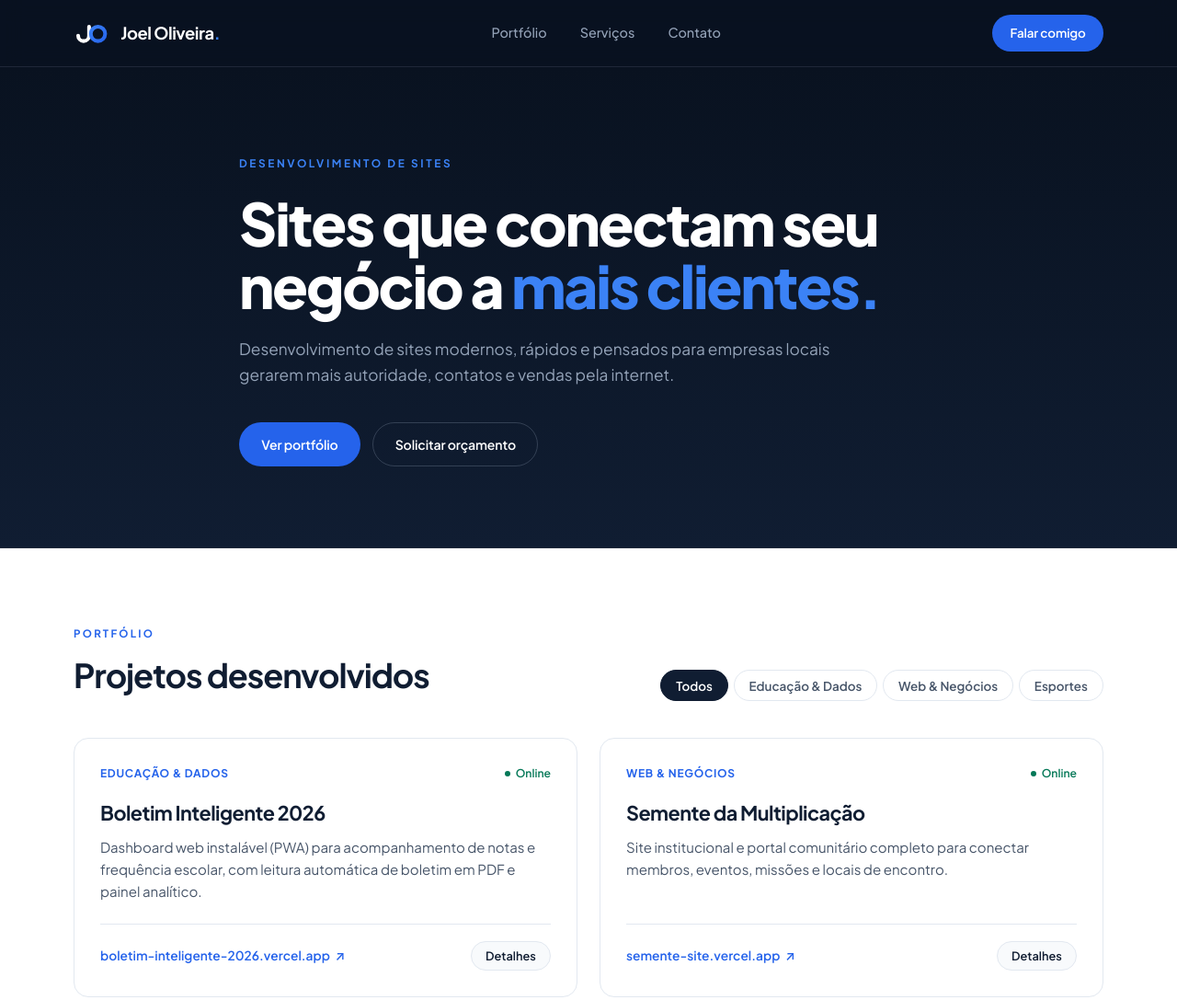
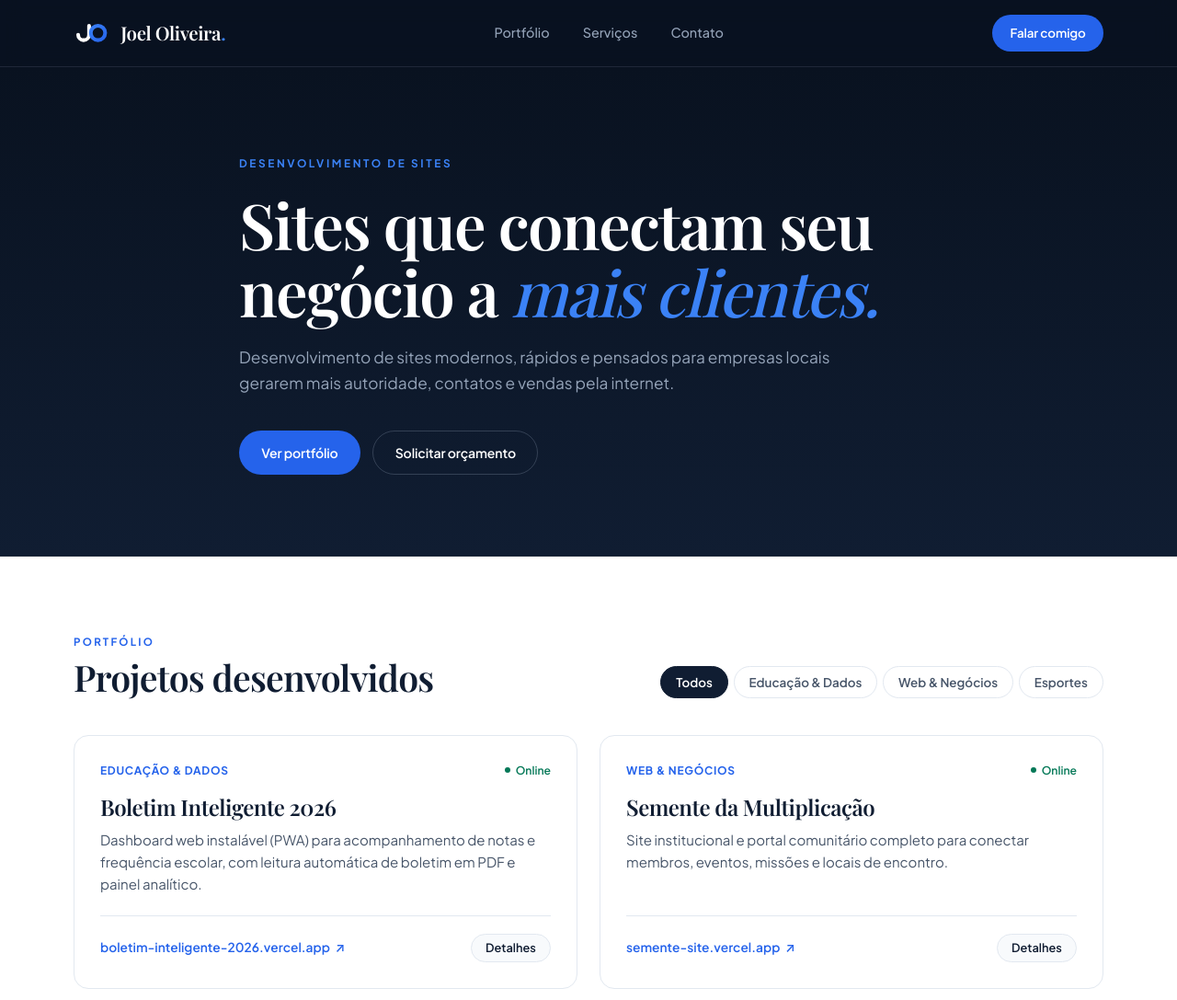
Before and after one commit to joeloliveira123/portfolio, a plain HTML site: page index.html in a window 1280 px wide. Shown: the top 1087 px of the page at 92% size. Drawn offline with nearby package versions, Linux system fonts and the light colour scheme; a web font is replaced by a local one.

Commit message:
style: aplica tipografia editorial elegante (Playfair Display + Plus Jakarta Sans)

```diff
--- a/index.html
+++ b/index.html
@@ -11,7 +11,7 @@
     <link rel="preconnect" href="https://fonts.googleapis.com" />
     <link rel="preconnect" href="https://fonts.gstatic.com" crossorigin />
     <link
-      href="https://fonts.googleapis.com/css2?family=Plus+Jakarta+Sans:wght@400;500;600;700;800&display=swap"
+      href="https://fonts.googleapis.com/css2?family=Playfair+Display:ital,wght@0,500;0,600;0,700;1,500;1,600&family=Plus+Jakarta+Sans:wght@400;500;600;700&display=swap"
       rel="stylesheet"
     />
     <link rel="stylesheet" href="styles.css" />
@@ -55,7 +55,7 @@
         <div class="container hero-inner">
           <p class="hero-eyebrow">DESENVOLVIMENTO DE SITES</p>
           <h1 class="hero-title">
-            Sites que conectam seu negócio a <span class="text-accent">mais clientes.</span>
+            Sites que conectam seu negócio a <em class="text-accent">mais clientes.</em>
           </h1>
           <p class="hero-lead">
             Desenvolvimento de sites modernos, rápidos e pensados para empresas locais gerarem
--- a/styles.css
+++ b/styles.css
@@ -12,6 +12,7 @@
   --radius-sm: 8px;
   --radius-md: 12px;
   --radius-lg: 16px;
+  --font-display: "Playfair Display", Georgia, serif;
   --font-sans: "Plus Jakarta Sans", system-ui, -apple-system, sans-serif;
 }
 
@@ -83,9 +84,10 @@ button:focus-visible {
 }
 
 .brand-name {
-  font-weight: 700;
-  font-size: 1.15rem;
-  letter-spacing: -0.025em;
+  font-family: var(--font-display);
+  font-weight: 600;
+  font-size: 1.28rem;
+  letter-spacing: -0.02em;
 }
 
 .nav-links {
@@ -170,11 +172,17 @@ button:focus-visible {
 
 .hero-title {
   margin: 0 0 1.35rem;
-  font-weight: 800;
-  font-size: clamp(2.5rem, 5.2vw, 4rem);
-  line-height: 1.07;
-  letter-spacing: -0.035em;
+  font-family: var(--font-display);
+  font-weight: 600;
+  font-size: clamp(2.65rem, 5.4vw, 4.3rem);
+  line-height: 1.06;
+  letter-spacing: -0.025em;
   color: var(--white);
+}
+
+.hero-title em {
+  font-style: italic;
+  font-weight: 500;
 }
 
 .hero-lead {
@@ -228,9 +236,11 @@ button:focus-visible {
 
 .section-title {
   margin: 0;
-  font-weight: 700;
-  font-size: clamp(1.65rem, 3vw, 2.25rem);
-  letter-spacing: -0.03em;
+  font-family: var(--font-display);
+  font-weight: 600;
+  font-size: clamp(1.8rem, 3.2vw, 2.45rem);
+  line-height: 1.15;
+  letter-spacing: -0.02em;
   color: var(--navy);
 }
 
@@ -331,10 +341,12 @@ button:focus-visible {
 }
 
 .card-title {
-  margin: 0 0 0.5rem;
-  font-weight: 700;
-  font-size: 1.35rem;
-  letter-spacing: -0.025em;
+  margin: 0 0 0.55rem;
+  font-family: var(--font-display);
+  font-weight: 600;
+  font-size: 1.5rem;
+  line-height: 1.2;
+  letter-spacing: -0.02em;
   color: var(--navy);
 }
 
@@ -422,8 +434,10 @@ button:focus-visible {
 
 .row-content h3 {
   margin: 0 0 0.45rem;
-  font-size: 1.12rem;
-  font-weight: 700;
+  font-family: var(--font-display);
+  font-size: 1.28rem;
+  font-weight: 600;
+  letter-spacing: -0.015em;
   color: var(--white);
 }
 
@@ -472,8 +486,10 @@ button:focus-visible {
 }
 
 .footer-brand strong {
+  font-family: var(--font-display);
   color: var(--white);
-  font-size: 0.98rem;
+  font-size: 1.1rem;
+  font-weight: 600;
 }
 
 .footer-brand span:last-child {
@@ -565,8 +581,10 @@ button:focus-visible {
 
 .modal-header h2 {
   margin: 0 0 0.4rem;
-  font-weight: 700;
-  font-size: 1.65rem;
+  font-family: var(--font-display);
+  font-weight: 600;
+  font-size: 1.8rem;
+  letter-spacing: -0.02em;
 }
 
 .modal-tagline {
```
Also changed, not shown: 1 other file.
